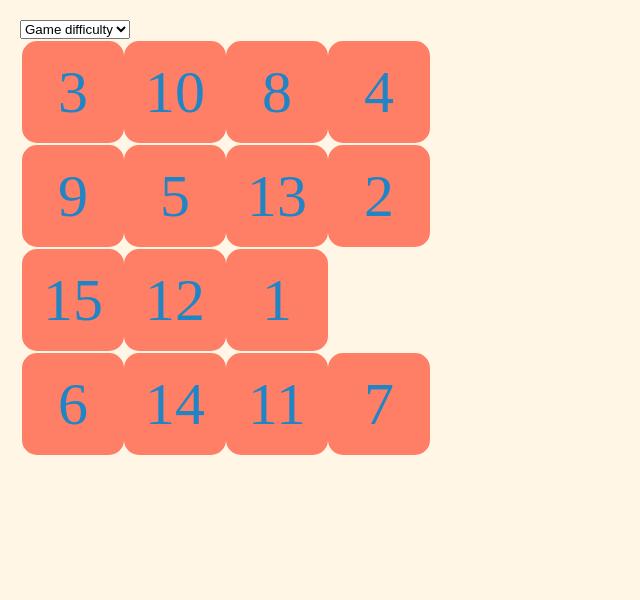
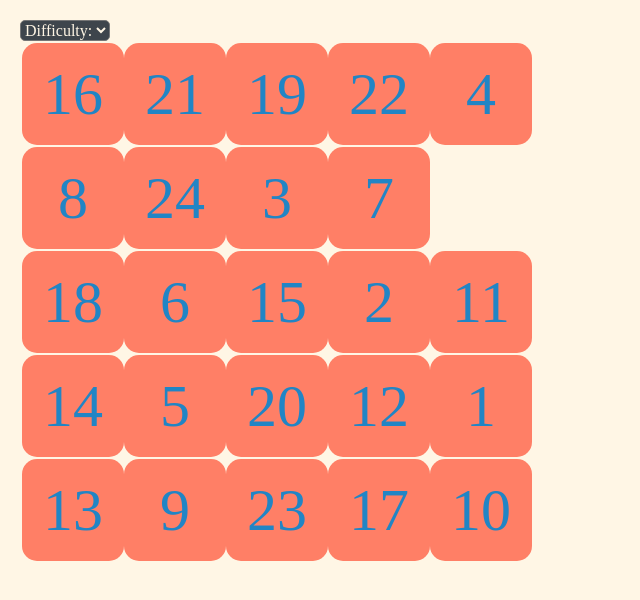
Before and after one commit to dunckr/slider, a plain HTML site: page index.html in a window 1280 px wide. Shown: the whole page, without its empty margins (0-640 px from the left). Drawn offline with Linux system fonts and the light colour scheme.

Commit message:
CSS changes

```diff
--- a/index.html
+++ b/index.html
@@ -7,8 +7,8 @@
     <title>Slider game</title>
     <style>
     body {
-        background-color: #FFF6E5;
-        margin: 20px 0 0 20px;
+      background-color: #FFF6E5;
+      margin: 20px 0 0 20px;
       }
     .column {
       padding-right: 15px;
@@ -28,16 +28,25 @@
       vertical-align: middle;
       line-height: 100px;
     }
+/*    .item:hover {
+      background-color: #3E454C;
+    }*/
     .empty {
-        background-color: transparent;
+      background-color: transparent;
+    }
+    .drop {
+      background-color: #3E454C;
+      color: #FFF6E5;
+      font-family: 'Oswald', serif;
+      font-size: 16px;
+      border-radius: 5px;
     }
     </style>
 </head>
 <body>
   <p></p>
-  <select>
-    <option selected="selected" disabled="disabled">Game difficulty</option>
-    <option value="1">1</option>
+  <select class="drop">
+    <option selected="selected" disabled="disabled">Difficulty:</option>
     <option value="2">2</option>
     <option value="3">3</option>
     <option value="4">4</option>
--- a/main.js
+++ b/main.js
@@ -92,7 +92,7 @@ var slider = (function(slider){
           grid[p][q] = value;
           grid[n][m] = '';
 
-          // TODO - moving dom elements logic shouldnt be here
+          // TODO - moving dom elements logic shouldn't be here
           var first = $('#' + n + m);
           first.html('');
           first.addClass('empty');
@@ -158,4 +158,7 @@ var slider = (function(slider){
   return slider;
 })(slider || {});
 
-slider.createGame(4);
+$('.drop').change(function() {
+  slider.createGame($(this).val());
+});
+var s = slider.createGame(5);
```
